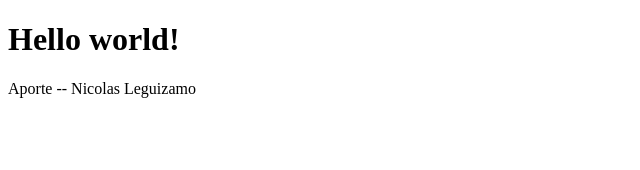
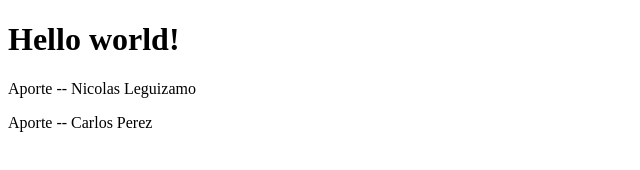
Before and after one commit to carlos-a-pv/primer_ejercicio, a plain HTML site: page index.html in a window 1280 px wide. Shown: the whole page, without its empty margins (0-640 px from the left). Drawn offline with Linux system fonts and the light colour scheme.

Commit message:
Add nombres

```diff
--- a/index.html
+++ b/index.html
@@ -8,6 +8,7 @@
 </head>
 <body>
     <h1>Hello world!</h1>
-    Aporte -- Nicolas Leguizamo
+    <p>Aporte -- Nicolas Leguizamo</p>
+    <p>Aporte -- Carlos Perez</p>
 </body>
 </html>
```
